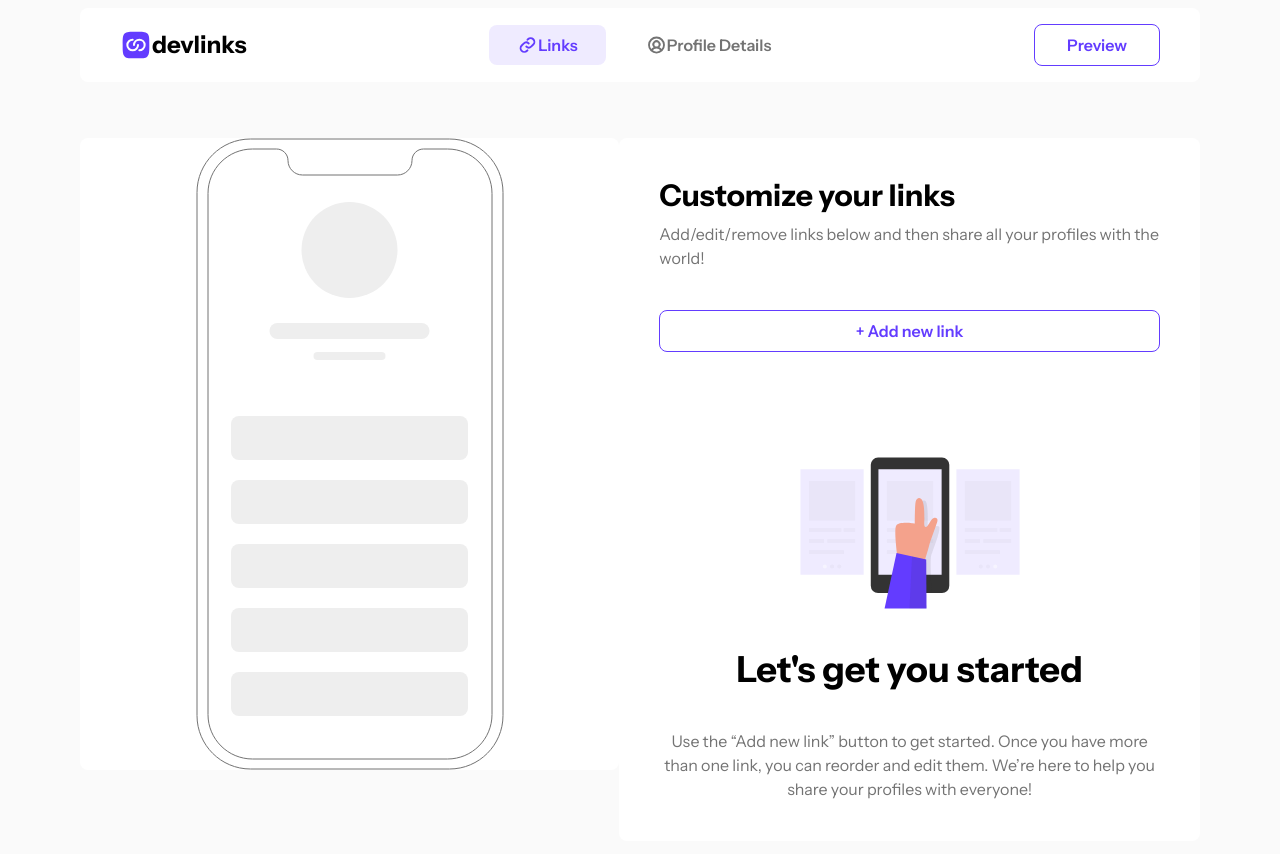
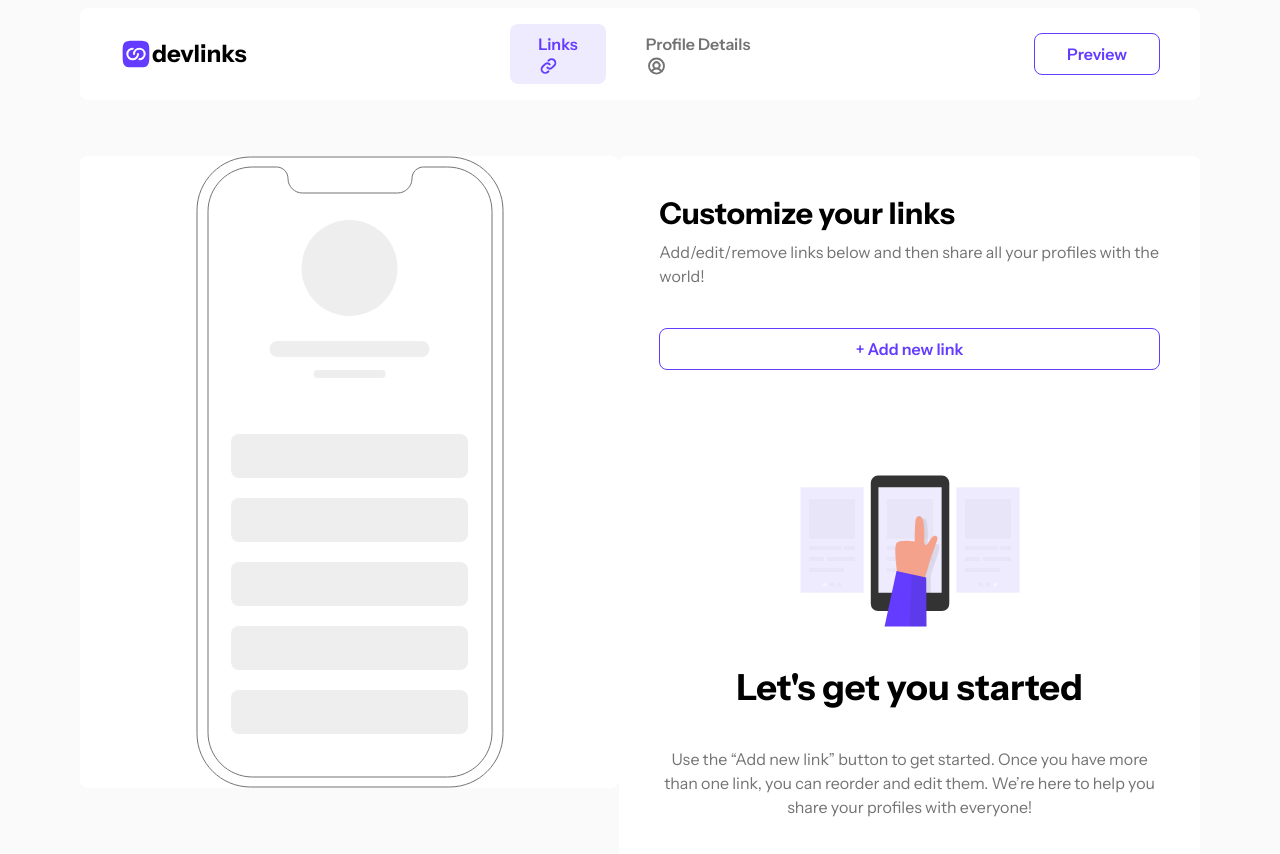
Before and after one commit to Guidotss/link-sharing, a Next.js app: page / in a window 1280 px wide. Shown: the top 854 px of the page. Built offline with nearby package versions, Linux system fonts and the light colour scheme.

Commit message:
Agregando iconos dentro de eetiquetas links en navbar

```diff
--- a/src/components/ui/navbar/Navbar.tsx
+++ b/src/components/ui/navbar/Navbar.tsx
@@ -24,9 +24,6 @@ export const Navbar = () => {
           onMouseEnter={() => setIsHover(true)}
           onMouseLeave={() => setIsHover(false)}
         >
-          <HeaderLinkIcon
-            fill={isHover || pathName == "/" ? "#633CFF" : undefined}
-          />
           <Link href="/">
             <span
               className={`${
@@ -35,6 +32,9 @@ export const Navbar = () => {
             >
               Links
             </span>
+              <HeaderLinkIcon
+                fill={isHover || pathName == "/" ? "#633CFF" : undefined}
+              />
           </Link>
         </div>
         <div
@@ -44,10 +44,7 @@ export const Navbar = () => {
           onMouseEnter={() => setIsHover(true)}
           onMouseLeave={() => setIsHover(false)}
         >
-          <ProfileHeaderIcon
-            fill={isHover || pathName == "/profile" ? "#633CFF" : undefined}
-          />
-          <Link href="profile">
+          <Link href="/profile">
             <span
               className={`text-md ${
                 pathName == "/profile" ? "text-purple" : "text-grey"
@@ -55,6 +52,9 @@ export const Navbar = () => {
             >
               Profile Details
             </span>
+              <ProfileHeaderIcon
+                fill={isHover || pathName == "/profile" ? "#633CFF" : undefined}
+              />
           </Link>
         </div>
       </div>
```
